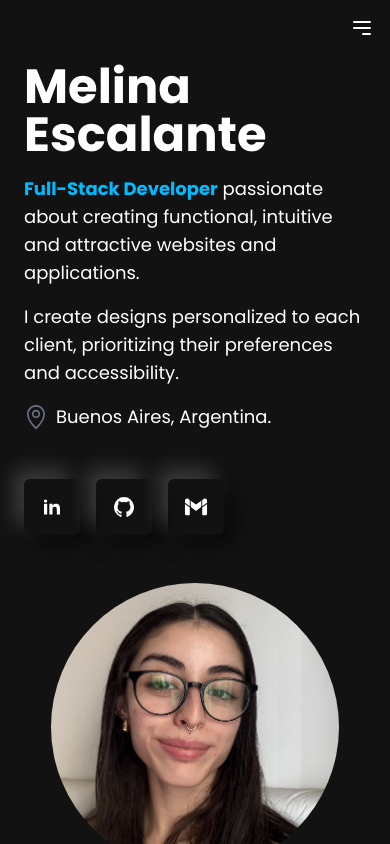
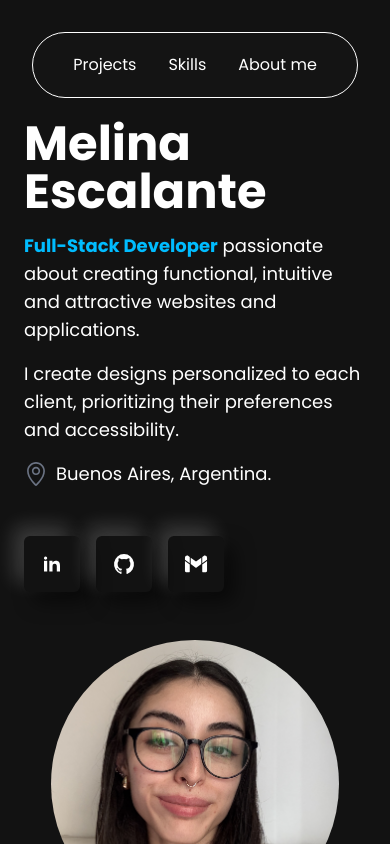
Before and after one commit to melinaescalante/Portfolio-Melina-Escalante, a React (Vite) app: page / in a window 390 px wide. Shown: the top 844 px of the page. Built offline with nearby package versions, Linux system fonts and the light colour scheme.

Commit message:
style: modificar nav bar

```diff
--- a/src/components/NavBar.jsx
+++ b/src/components/NavBar.jsx
@@ -5,46 +5,16 @@ const NavBar = () => {
     const sections = ['Projects', 'Skills', 'About me']
 
     return (
-        <nav className="relative text-end p-4 z-0">
-            {/* Botón de menú */}
-            <button
-                className=" cursor-pointer  focus:outline-none md:hidden z-500"
-                onClick={() => setIsOpen(!isOpen)}
-            >
-                {/* Icono hamburguesa */}
-                <svg
-                    className="w-6 h-6"
-                    fill="none"
-                    stroke="currentColor"
-                    viewBox="0 0 24 24"
-                    xmlns="http://www.w3.org/2000/svg"
-                >
-                    <path
-                        strokeLinecap="round"
-                        strokeLinejoin="round"
-                        strokeWidth={2}
-                        d={isOpen ? "M6 18L18 6M6 6l12 12" : "M4 6h16M4 12h16m-7 6h7"}
-                    />
-                </svg>
-                <span className="sr-only">Menu</span>
-            </button>
-            <div >
-                {/* <div>
-
-                    <a className={`p-4 top-1 absolute md:block left-2.5 ${isOpen?"hidden":"block"} md:left-0 z-50  hover:text-sky-400 hover:font-medium`} href="/">Melina Escalante</a>
-                </div> */}
-
-                <ul
-                    className={`absolute z-0 text-end items-center justify-end md:justify-center top-full left-0 w-full bg-[#121212] h-[100vh] md:h-auto font-medium transform transition-transform duration-500 ease-in-out md:static md:flex md:translate-y-0 md:space-x-4 md:bg-transparent ${isOpen ? "translate-y-[0] -z-100" : "-translate-y-[150%] -z-100"
-                        }`}
+        <nav className="fixed w-full flex justify-center items-center max-w-fit top-8 md:top-5  bg-[#ffffff03]    inset-x-0 mx-auto py-1  px-6 border rounded-full">
+            <ul
+                    className={` flex justify-center  `}
                 >
                     {sections.map((section) => (
                         <li className="p-4 text-white md:hover:bg-transparent " key={section}><a href={`#${section}`} className="hover:text-sky-300 hover:transition-colors focus:ring-2  focus:ring-sky-300 focus:outline-none focus:rounded-sm   ">{section}</a></li>
                     ))}
 
+                </ul>
 
-                </ul>
-            </div>
         </nav>
     );
 };
--- a/src/sections/HomeSection.jsx
+++ b/src/sections/HomeSection.jsx
@@ -12,7 +12,7 @@ const HomeSection = () => {
                     </svg>`, 'url': 'https://github.com/melinaescalante','name':'Github'}, { 'image': `<svg class="w-6 h-6 fill-white" viewBox="0 0 50 50" ><path d="M12 23.403V23.39 10.389L11.88 10.3h-.01L9.14 8.28C7.47 7.04 5.09 7.1 3.61 8.56 2.62 9.54 2 10.9 2 12.41v3.602L12 23.403zM38 23.39v.013l10-7.391V12.41c0-1.49-.6-2.85-1.58-3.83-1.46-1.457-3.765-1.628-5.424-.403L38.12 10.3 38 10.389V23.39zM14 24.868l10.406 7.692c.353.261.836.261 1.189 0L36 24.868V11.867L25 20l-11-8.133V24.868zM38 25.889V41c0 .552.448 1 1 1h6.5c1.381 0 2.5-1.119 2.5-2.5V18.497L38 25.889zM12 25.889L2 18.497V39.5C2 40.881 3.119 42 4.5 42H11c.552 0 1-.448 1-1V25.889z"/></svg>`, 'name': 'Gmail' }]
     return (<>
         <NavBar></NavBar>
-        <section id="Home" className="grid grid-cols-1 md:grid-cols-2 p-4 md:p-0 items-center max-w-screen-lg my-10 md:my-20 mt-0 mx-auto">
+        <section id="Home" className="grid grid-cols-1 md:grid-cols-2 p-4 md:p-0 items-center max-w-screen-lg mb-10 pt-34 md:mb-20 md:pt-30 mt-0 mx-auto">
             <div className='flex justify-between flex-col m-2 mb-10 md:mb-0 h-full '>
                 <div className='flex flex-col items-start gap-4  md:p-0 '>
                     <h1 className=' font-bold text-5xl'>Melina Escalante</h1>
```
